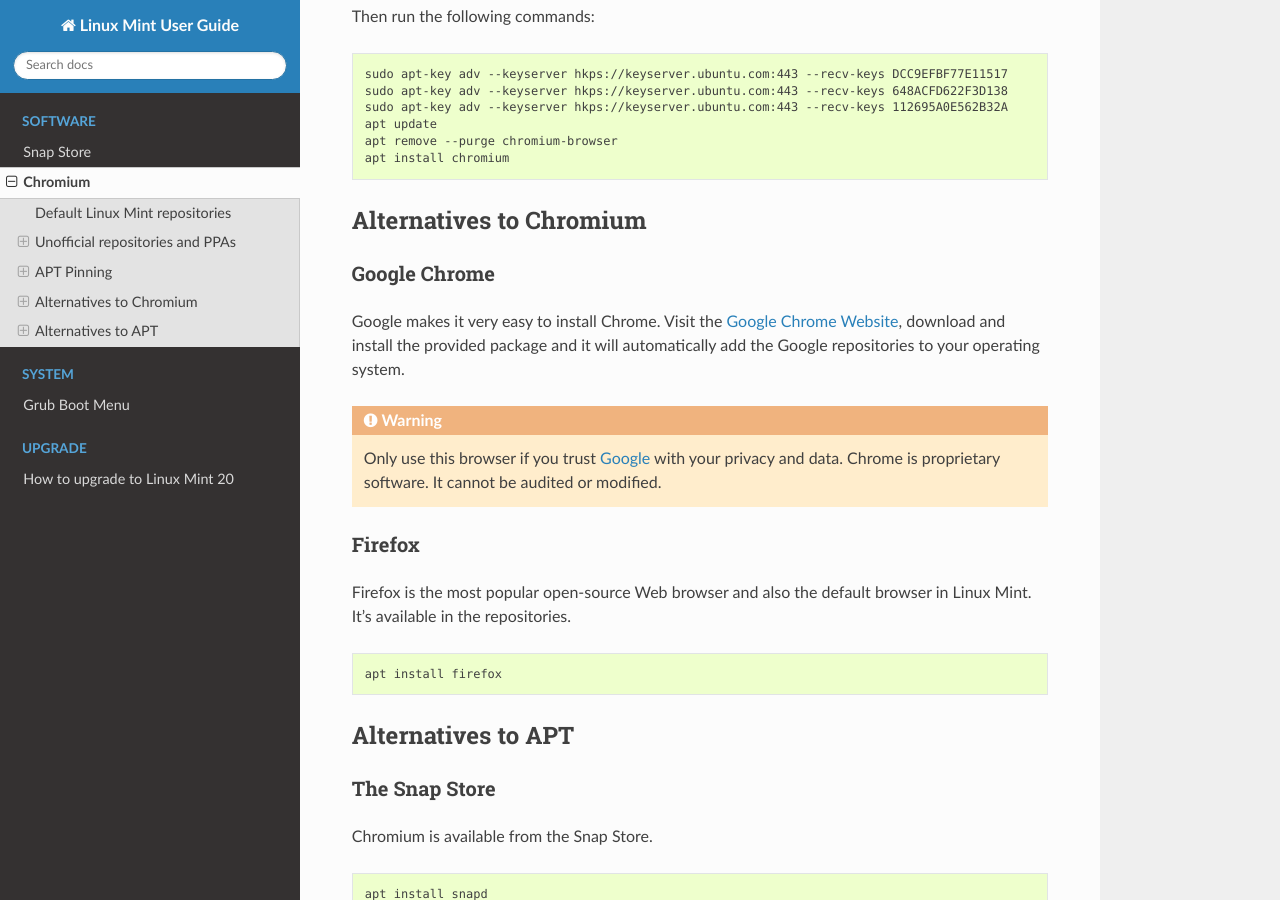
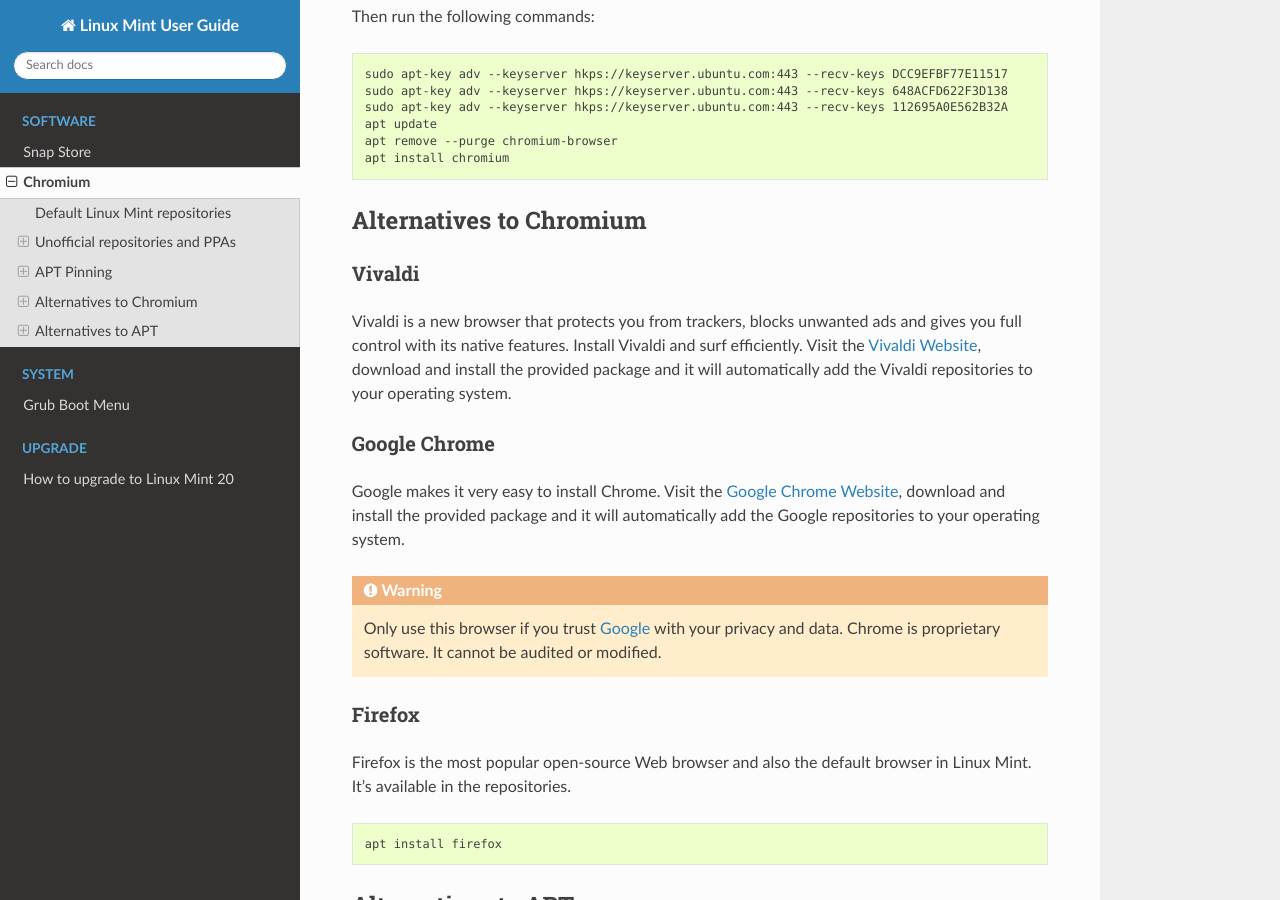
Before and after one commit to linuxmint/doc-user-guide, a Sphinx documentation site: the page built from docs/chromium.rst, in a window 1280 px wide and 900 px high, scrolled down 3232 px. Built offline with Sphinx 7.4.7 and the Read the Docs theme 2.0.0, drawn with Linux system fonts in a browser that asks for light colours.

Commit message:
Add Vivaldi to alternative

```diff
--- a/docs/chromium.rst
+++ b/docs/chromium.rst
@@ -167,6 +167,11 @@
 Alternatives to Chromium
 ========================
 
+Vivaldi
+-------
+
+Vivaldi is a new browser that protects you from trackers, blocks unwanted ads and gives you full control with its native features. Install Vivaldi and surf efficiently. Visit the `Vivaldi Website <https://vivaldi.com/>`_, download and install the provided package and it will automatically add the Vivaldi repositories to your operating system.
+
 Google Chrome
 -------------
 
```
